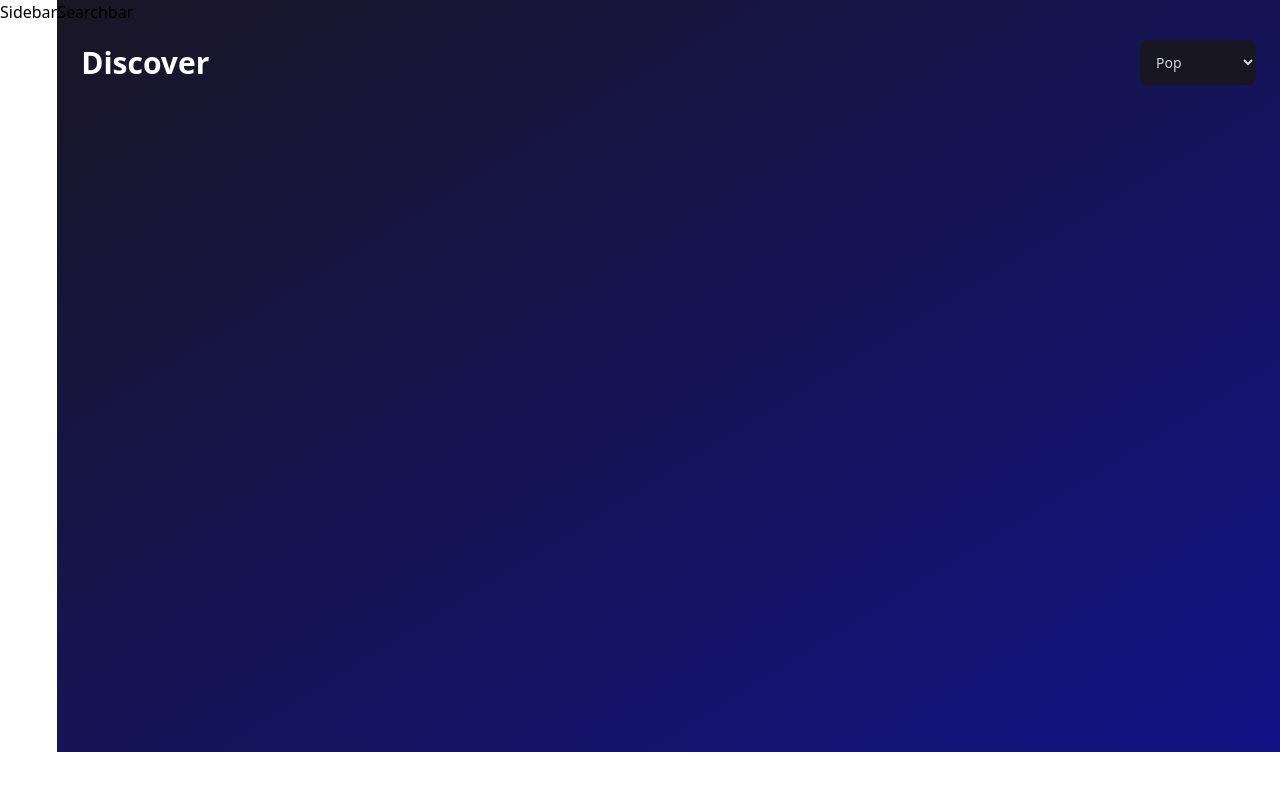
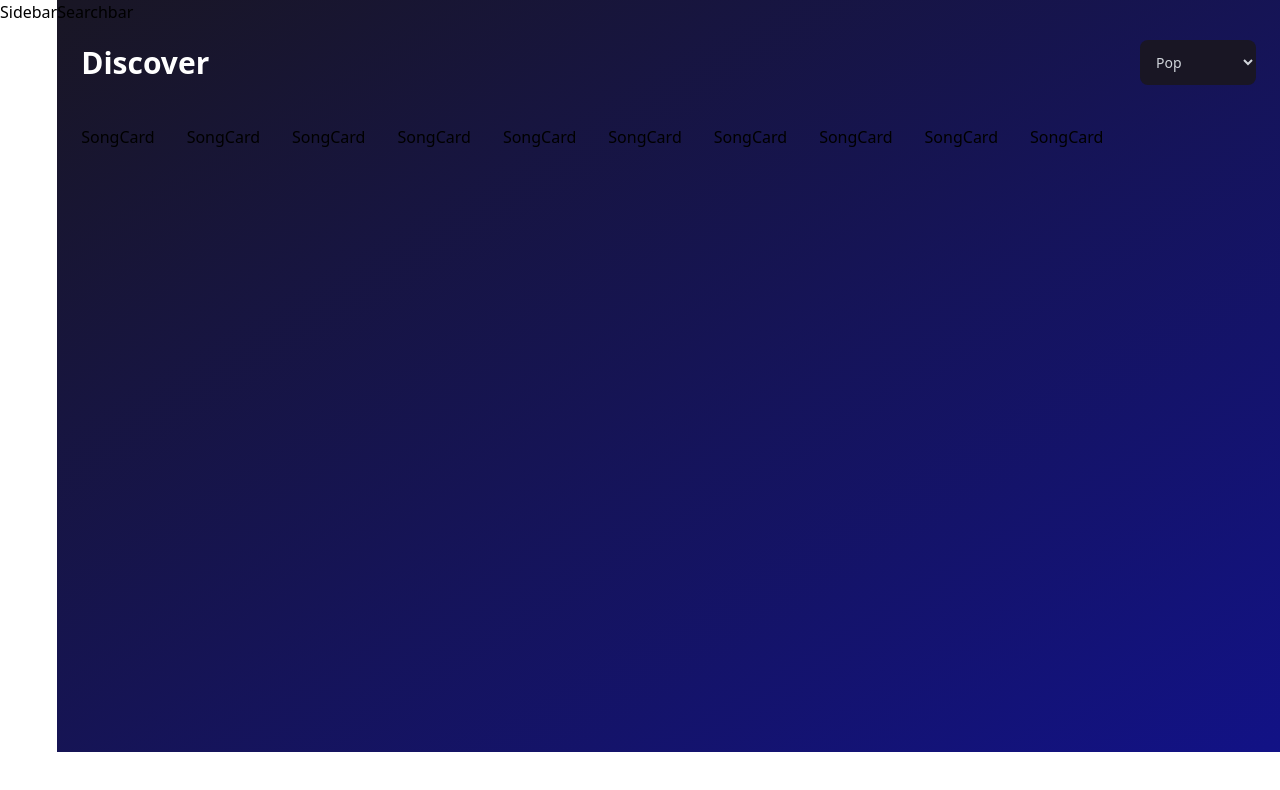
Before and after one commit to kiervz/musikafy, a React (Vite) app: page / in a window 1280 px wide. Shown: the top 790 px of the page. Built offline with nearby package versions, Linux system fonts and the light colour scheme.

Commit message:
add song card component

```diff
--- /dev/null
+++ b/src/components/SongCard.tsx
@@ -0,0 +1,5 @@
+const SongCard = () => (
+  <div>SongCard</div>
+);
+
+export default SongCard;
--- /dev/null
+++ b/src/components/index.js
@@ -0,0 +1,5 @@
+import SongCard from './SongCard'
+
+export {
+  SongCard
+}
--- a/src/pages/Discover.tsx
+++ b/src/pages/Discover.tsx
@@ -1,5 +1,6 @@
 import React from 'react';
 import { genres } from '../assets/constants';
+import { SongCard } from '../components';
 
 const Discover = () => {
   return (
@@ -18,6 +19,15 @@ const Discover = () => {
           )}
         </select>
       </div>
+      <div className='flex flex-wrap sm:justify-start justify-center gap-8'>
+        {[1,2,3,4,5,6,7,8,9,10].map((song, i) => (
+          <SongCard
+            key={song}
+            song={song}
+            i={i}
+          />
+        ))}
+      </div>
     </div>
   );
 };
```
